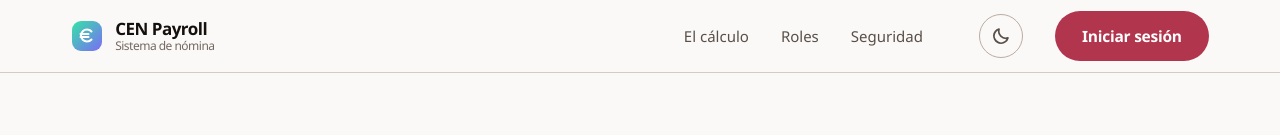
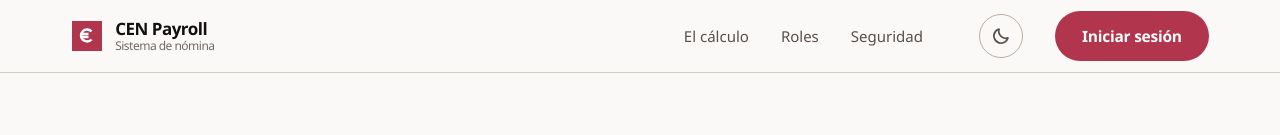
Before and after one commit to antisocialmike/CEN, a React (Vite) app in the folder client/: page / in a window 1280 px wide. Shown: the top 135 px of the page. Built offline with nearby package versions, Linux system fonts and the light colour scheme; a web font is replaced by a local one.

Commit message:
cambio el logo a un color solido, sin degradado

```diff
--- a/client/src/components/icons.tsx
+++ b/client/src/components/icons.tsx
@@ -1,29 +1,18 @@
-import { useId } from "react";
-
 interface IconProps {
   className?: string;
 }
 
 export function LogoMark({ className }: IconProps) {
-  const gradientId = `logo-grad-${useId()}`;
-
   return (
     <svg className={className} viewBox="0 0 32 32" fill="none" xmlns="http://www.w3.org/2000/svg">
-      <rect x="1" y="1" width="30" height="30" rx="9" fill={`url(#${gradientId})`} />
+      <rect x="1" y="1" width="30" height="30" fill="var(--rosa)" />
       <path
         d="M20.5 11.5C19.4 10.2 17.8 9.5 16 9.5C12.7 9.5 10 12.2 10 15.5C10 18.8 12.7 21.5 16 21.5C17.8 21.5 19.4 20.8 20.5 19.5"
-        stroke="white"
-        strokeWidth="2"
-        strokeLinecap="round"
+        stroke="#fff"
+        strokeWidth="2.5"
       />
-      <path d="M9.5 14H17.5" stroke="white" strokeWidth="2" strokeLinecap="round" />
-      <path d="M9.5 17H17.5" stroke="white" strokeWidth="2" strokeLinecap="round" />
-      <defs>
-        <linearGradient id={gradientId} x1="1" y1="1" x2="31" y2="31" gradientUnits="userSpaceOnUse">
-          <stop stopColor="#34E4A6" />
-          <stop offset="1" stopColor="#7C6CF6" />
-        </linearGradient>
-      </defs>
+      <path d="M9.5 14H17.5" stroke="#fff" strokeWidth="2.5" />
+      <path d="M9.5 17H17.5" stroke="#fff" strokeWidth="2.5" />
     </svg>
   );
 }
```
